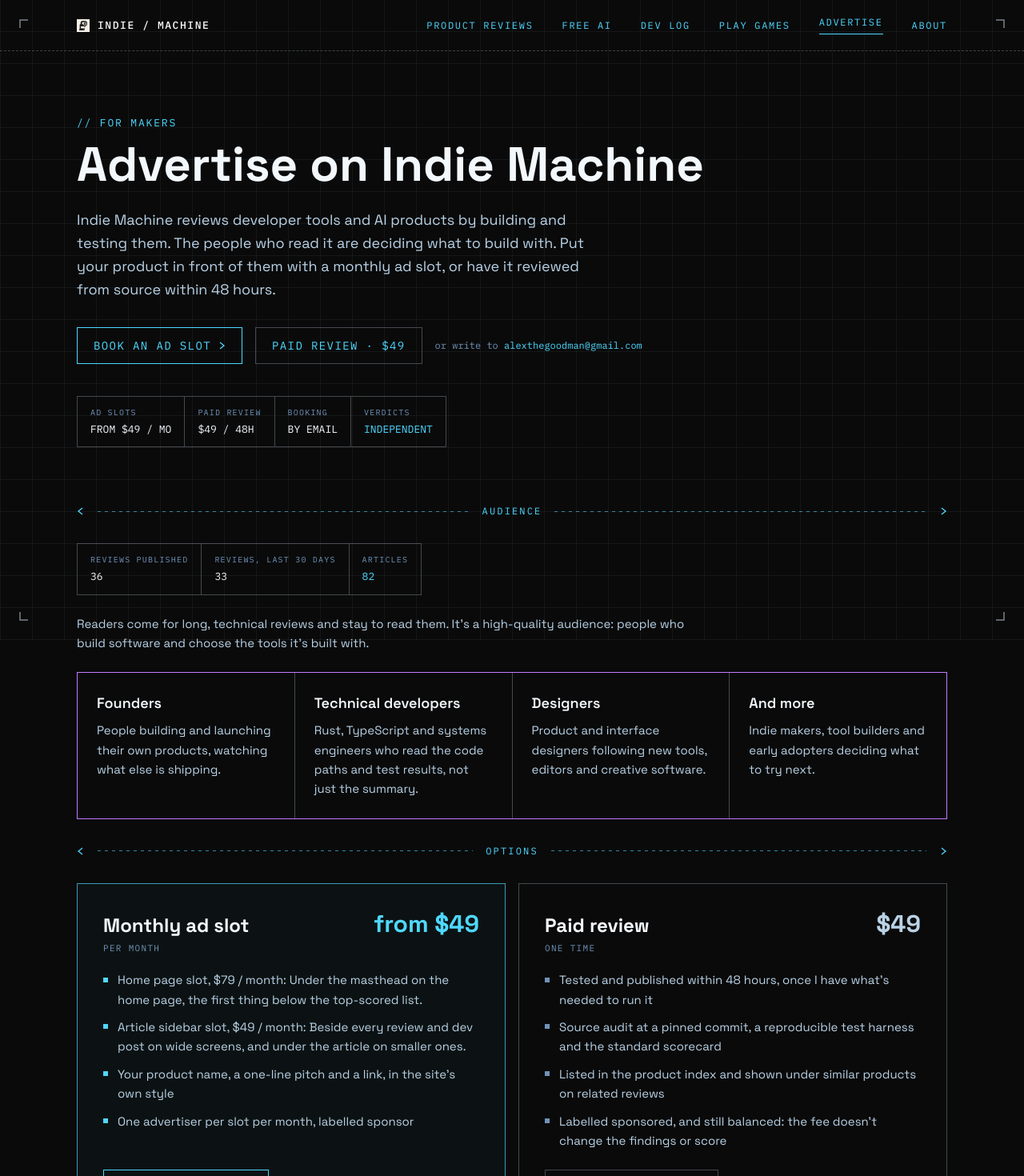
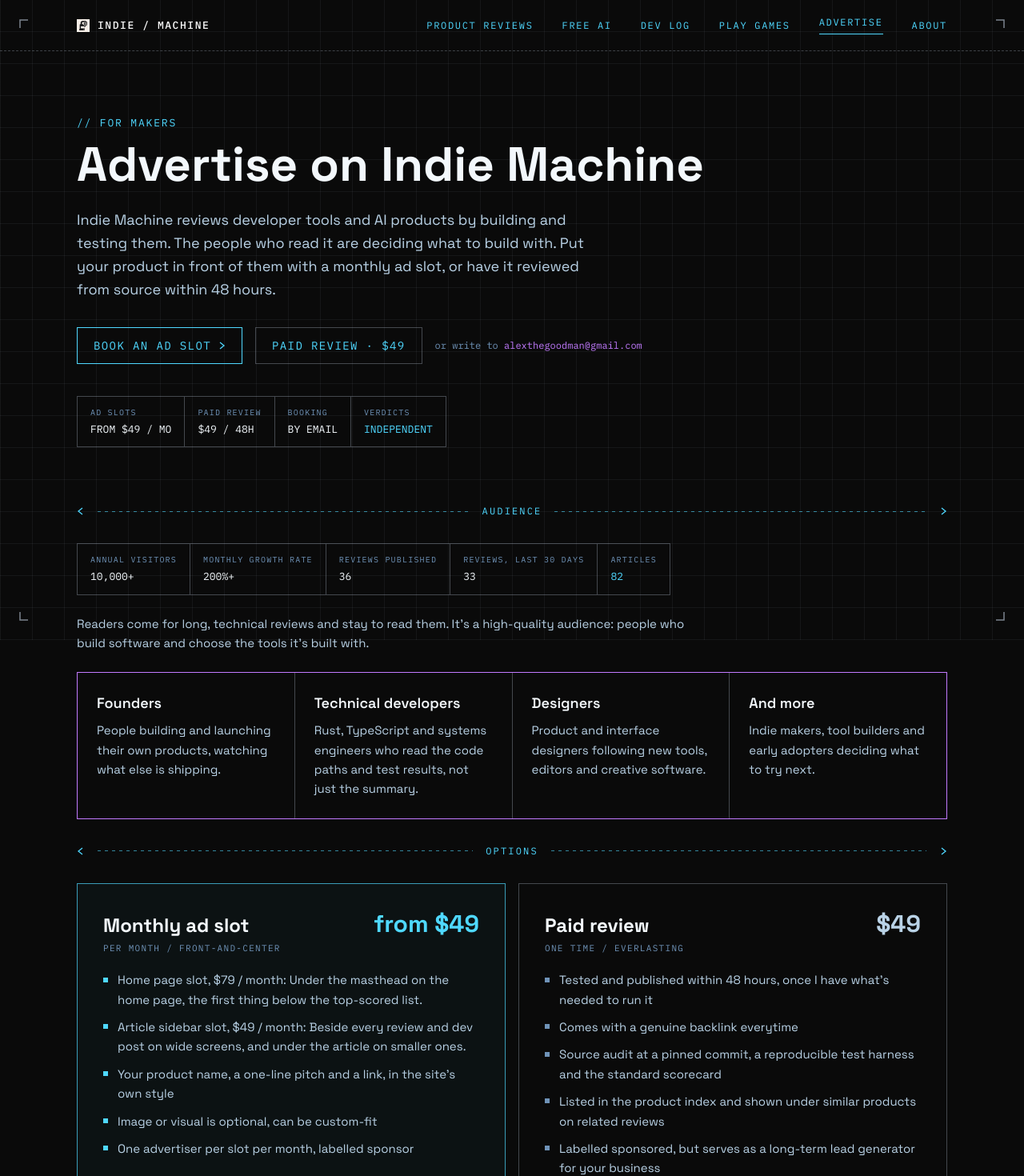
Before and after one commit to alexthegoodman/indie-machine, a Next.js app: page /promote in a window 1280 px wide. Shown: the top 1470 px of the page at 80% size. Built offline with nearby package versions, Linux system fonts and the light colour scheme; no server answers.

Commit message:
ads tweaks

```diff
--- a/app/promote/page.tsx
+++ b/app/promote/page.tsx
@@ -31,6 +31,8 @@ export const metadata: Metadata = {
 
 // Filled in by hand from the site's analytics. Shown as-is.
 const AUDIENCE = {
+  yearlyVisitors: 10_000,
+  monthlyGrowth: 200,
   monthlyVisitors: 0,
   monthlyPageViews: 0,
   period: "last 30 days",
@@ -53,11 +55,12 @@ const OPTIONS = [
     key: "ads",
     name: "Monthly ad slot",
     price: `from ${AD_PRICES.sidebar}`,
-    unit: "per month",
+    unit: "per month / front-and-center",
     points: [
       `${AD_PLACEMENTS.home.name}, ${AD_PRICES.home} / month: ${AD_PLACEMENTS.home.where}`,
       `${AD_PLACEMENTS.sidebar.name}, ${AD_PRICES.sidebar} / month: ${AD_PLACEMENTS.sidebar.where}`,
       "Your product name, a one-line pitch and a link, in the site's own style",
+      "Image or visual is optional, can be custom-fit",
       "One advertiser per slot per month, labelled sponsor",
     ],
     cta: "BOOK AN AD SLOT",
@@ -66,12 +69,13 @@ const OPTIONS = [
     key: "review",
     name: "Paid review",
     price: AD_PRICES.review,
-    unit: "one time",
+    unit: "one time / everlasting",
     points: [
       `Tested and published within ${REVIEW_TURNAROUND}, once I have what's needed to run it`,
+      "Comes with a genuine backlink everytime",
       "Source audit at a pinned commit, a reproducible test harness and the standard scorecard",
       "Listed in the product index and shown under similar products on related reviews",
-      "Labelled sponsored, and still balanced: the fee doesn't change the findings or score",
+      "Labelled sponsored, but serves as a long-term lead generator for your business",
     ],
     cta: "REQUEST A REVIEW",
   },
@@ -157,7 +161,7 @@ export default function PromotePage() {
             PAID REVIEW · {AD_PRICES.review}
           </a>
           <span className="text-xs text-ink-500">
-            or write to <a href={`mailto:${CONTACT_EMAIL}`}>{CONTACT_EMAIL}</a>
+            or write to <a href={`mailto:${CONTACT_EMAIL}`} className="text-purple-400!">{CONTACT_EMAIL}</a>
           </span>
         </div>
         <div className="mt-10">
@@ -177,8 +181,8 @@ export default function PromotePage() {
       <div className="px-6 md:px-24">
         <TitleBlock
           cells={[
-            // { label: `VISITORS, ${AUDIENCE.period.toUpperCase()}`, value: fmt(AUDIENCE.monthlyVisitors) },
-            // { label: `PAGE VIEWS, ${AUDIENCE.period.toUpperCase()}`, value: fmt(AUDIENCE.monthlyPageViews) },
+            { label: `ANNUAL VISITORS`, value: fmt(AUDIENCE.yearlyVisitors) + "+" },
+            { label: `MONTHLY GROWTH RATE`, value: fmt(AUDIENCE.monthlyGrowth) + "%+" },
             { label: "REVIEWS PUBLISHED", value: fmt(products.length) },
             { label: "REVIEWS, LAST 30 DAYS", value: fmt(reviewsLastMonth) },
             { label: "ARTICLES", value: fmt(articles), accent: true },
```
